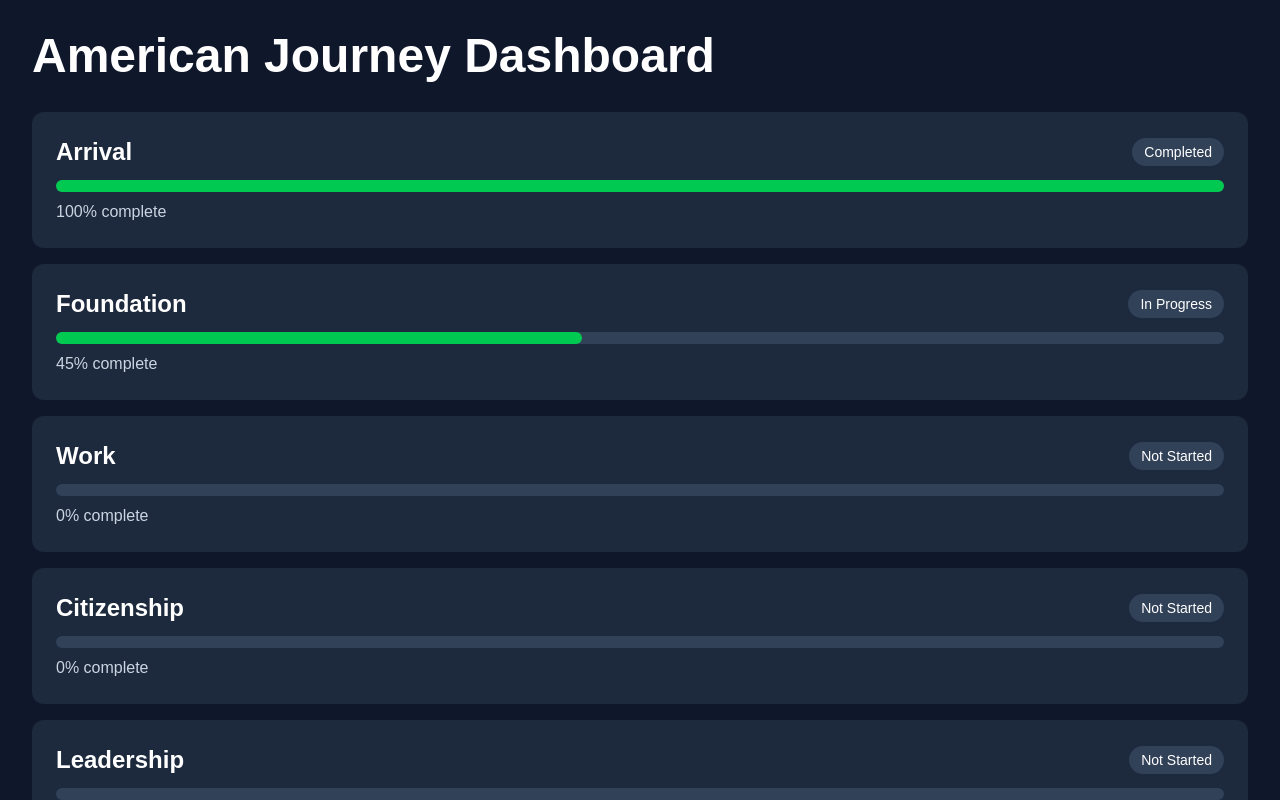
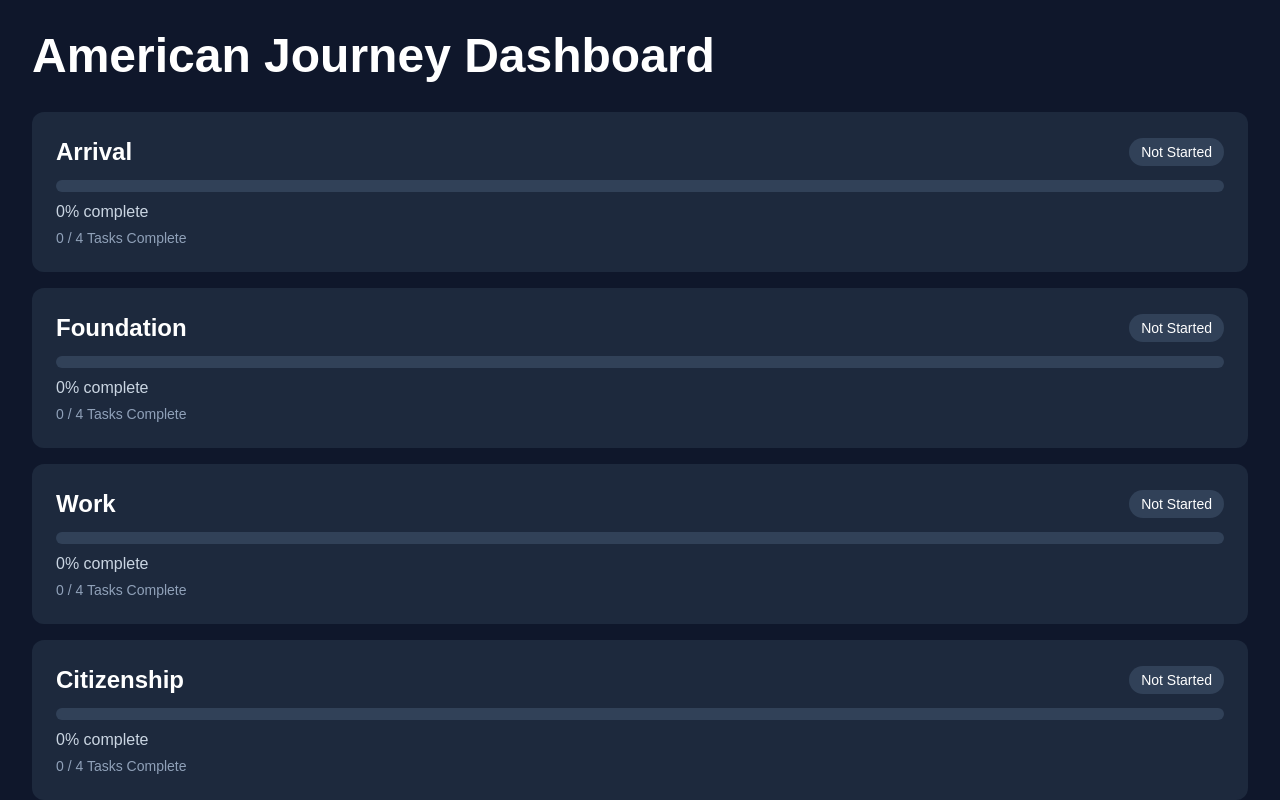
Before and after one commit to erikmcreason/american-journey, a Next.js app: page /dashboard in a window 1280 px wide. Shown: the top 800 px of the page. Built offline with nearby package versions, Linux system fonts and the light colour scheme.

Commit message:
Add live dashboard progress tracking

```diff
--- a/app/dashboard/page.tsx
+++ b/app/dashboard/page.tsx
@@ -1,15 +1,60 @@
+"use client";
+
 import Link from "next/link";
-
-const stages = [
-  { name: "Arrival", status: "Completed", progress: 100 },
-  { name: "Foundation", status: "In Progress", progress: 45 },
-  { name: "Work", status: "Not Started", progress: 0 },
-  { name: "Citizenship", status: "Not Started", progress: 0 },
-  { name: "Leadership", status: "Not Started", progress: 0 },
-  { name: "Legacy", status: "Not Started", progress: 0 },
-];
+import { useEffect, useState } from "react";
+import { stageData } from "@/app/data/stages";
 
 export default function DashboardPage() {
+  const [progressData, setProgressData] = useState<
+    {
+      name: string;
+      progress: number;
+      status: string;
+      completedTasks: number;
+      totalTasks: number;
+    }[]
+  >([]);
+
+  useEffect(() => {
+    const stages = Object.keys(stageData).map((stageKey) => {
+      const stage = stageData[stageKey];
+
+      const storageKey = `american-journey-${stageKey}`;
+
+      const savedTasks = localStorage.getItem(storageKey);
+
+      const completedTasks = savedTasks
+        ? JSON.parse(savedTasks).length
+        : 0;
+
+      const totalTasks = stage.tasks.length;
+
+      const progress = Math.round(
+        (completedTasks / totalTasks) * 100
+      );
+
+      let status = "Not Started";
+
+      if (progress > 0) {
+        status = "In Progress";
+      }
+
+      if (progress === 100) {
+        status = "Completed";
+      }
+
+      return {
+        name: stage.title,
+        progress,
+        status,
+        completedTasks,
+        totalTasks,
+      };
+    });
+
+    setProgressData(stages);
+  }, []);
+
   return (
     <main className="min-h-screen bg-slate-900 text-white p-8">
       <h1 className="text-5xl font-bold mb-8">
@@ -17,7 +62,7 @@ export default function DashboardPage() {
       </h1>
 
       <div className="grid gap-4">
-        {stages.map((stage) => (
+        {progressData.map((stage) => (
           <Link
             key={stage.name}
             href={`/journey/${stage.name.toLowerCase()}`}
@@ -43,6 +88,10 @@ export default function DashboardPage() {
             <p className="text-slate-300 mt-2">
               {stage.progress}% complete
             </p>
+
+            <p className="text-slate-400 text-sm mt-1">
+              {stage.completedTasks} / {stage.totalTasks} Tasks Complete
+            </p>
           </Link>
         ))}
       </div>
```
